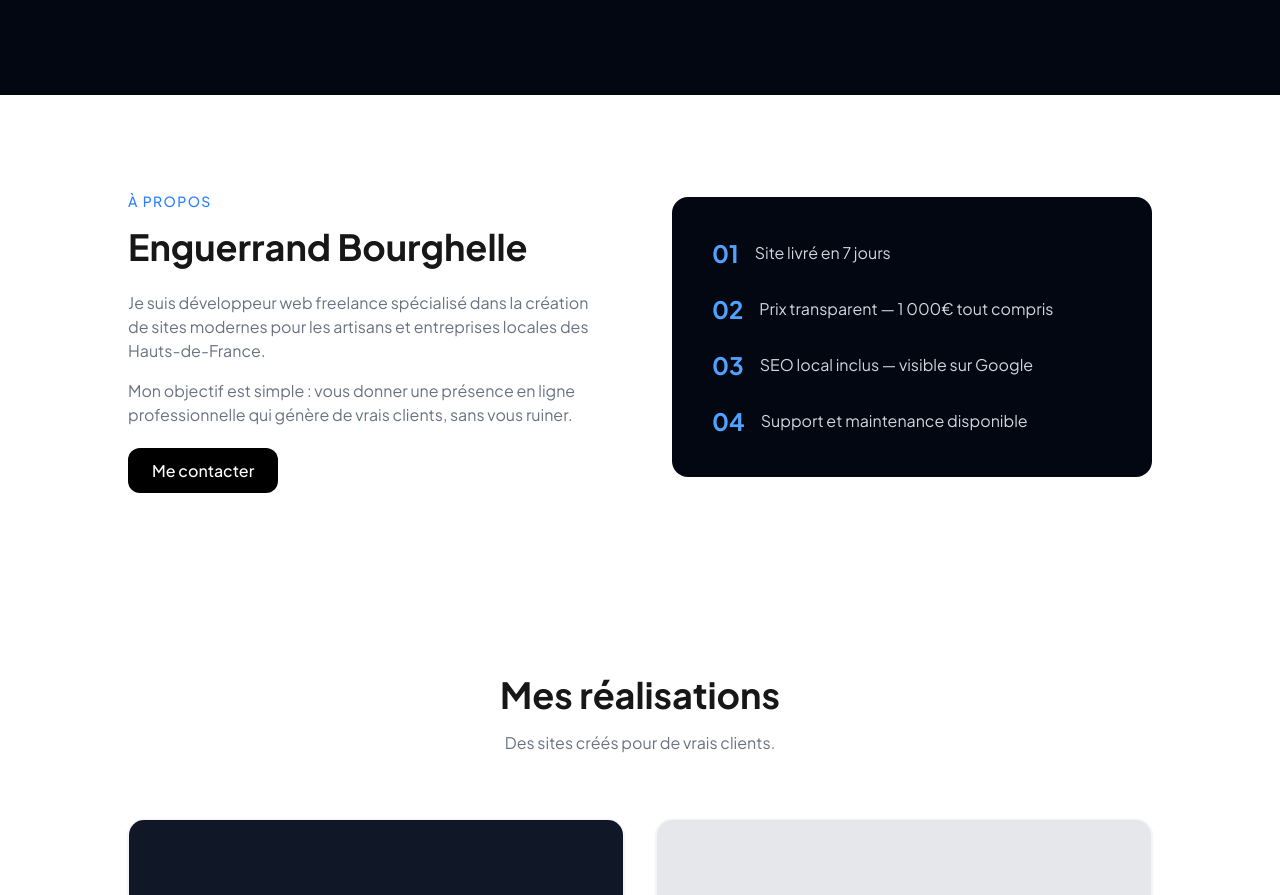
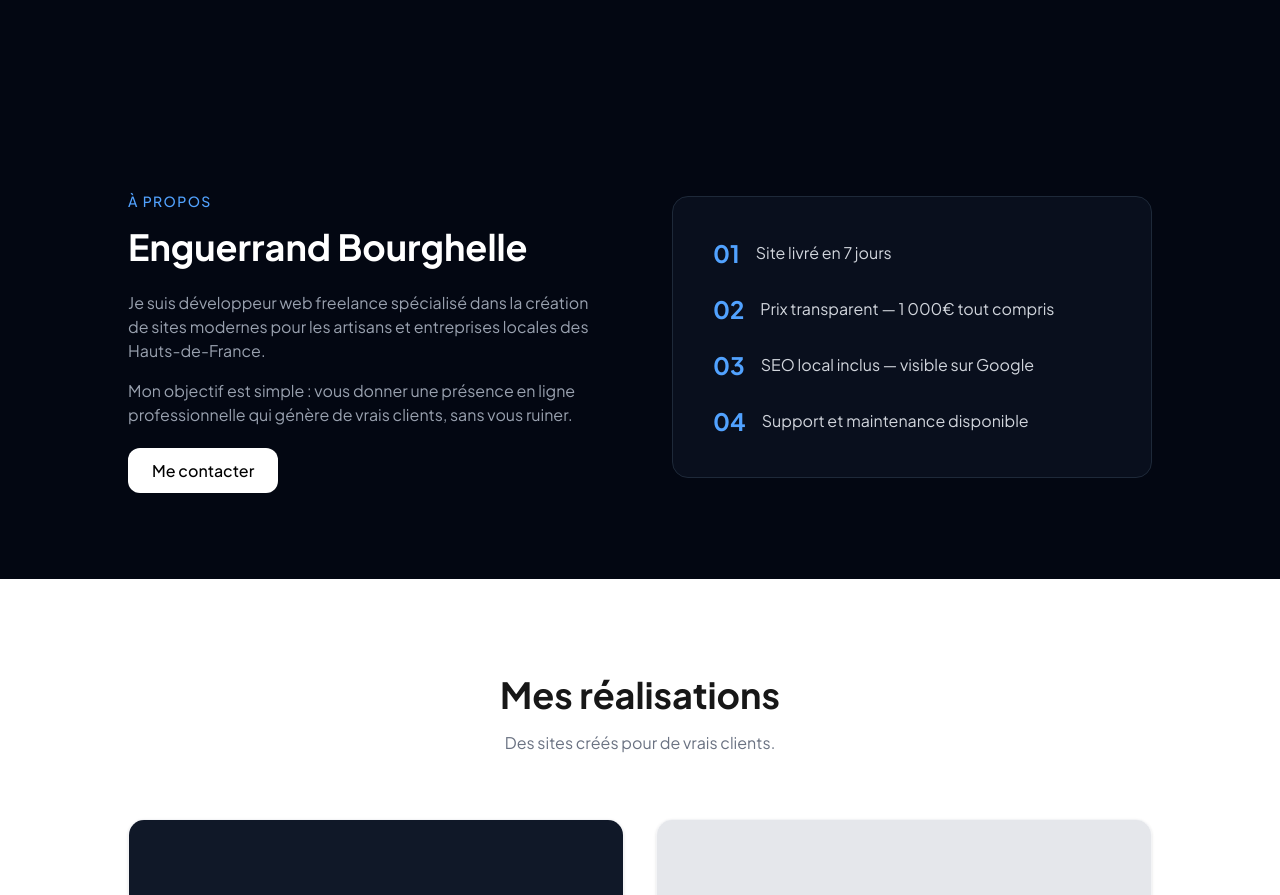
Before and after one commit to enguerrandbourghelle/agence-demo, a Next.js app: page / in a window 1280 px wide. Shown: the part 1488-2383 px from the top of the page. Built offline with nearby package versions, Linux system fonts and the light colour scheme.

Commit message:
feat: theme sombre sur APropos

```diff
--- a/components/APropos.tsx
+++ b/components/APropos.tsx
@@ -2,23 +2,23 @@ import AnimatedSection from "./AnimatedSection";
 
 export default function APropos() {
   return (
-    <section className="py-24 px-6 bg-white">
+    <section className="py-24 px-6 bg-gray-950">
       <div className="max-w-5xl mx-auto grid grid-cols-1 md:grid-cols-2 gap-16 items-center">
         <AnimatedSection>
-          <p className="text-sm font-medium text-blue-500 mb-4 tracking-widest uppercase">À propos</p>
-          <h2 className="text-4xl font-bold mb-6">Enguerrand Bourghelle</h2>
-          <p className="text-gray-500 mb-4">
+          <p className="text-sm font-medium text-blue-400 mb-4 tracking-widest uppercase">À propos</p>
+          <h2 className="text-4xl font-bold mb-6 text-white">Enguerrand Bourghelle</h2>
+          <p className="text-gray-400 mb-4">
             Je suis développeur web freelance spécialisé dans la création de sites modernes pour les artisans et entreprises locales des Hauts-de-France.
           </p>
-          <p className="text-gray-500 mb-8">
+          <p className="text-gray-400 mb-8">
             Mon objectif est simple : vous donner une présence en ligne professionnelle qui génère de vrais clients, sans vous ruiner.
           </p>
-          <a href="#contact" className="bg-black text-white px-6 py-3 rounded-xl font-medium hover:bg-gray-800 transition">
+          <a href="#contact" className="bg-white text-black px-6 py-3 rounded-xl font-medium hover:bg-gray-100 transition">
             Me contacter
           </a>
         </AnimatedSection>
         <AnimatedSection>
-          <div className="bg-gray-950 rounded-2xl p-10 text-white">
+          <div className="bg-gray-900/50 border border-gray-800 rounded-2xl p-10 text-white">
             <div className="flex flex-col gap-6">
               <div className="flex items-center gap-4">
                 <span className="text-blue-400 text-2xl font-bold">01</span>
```
